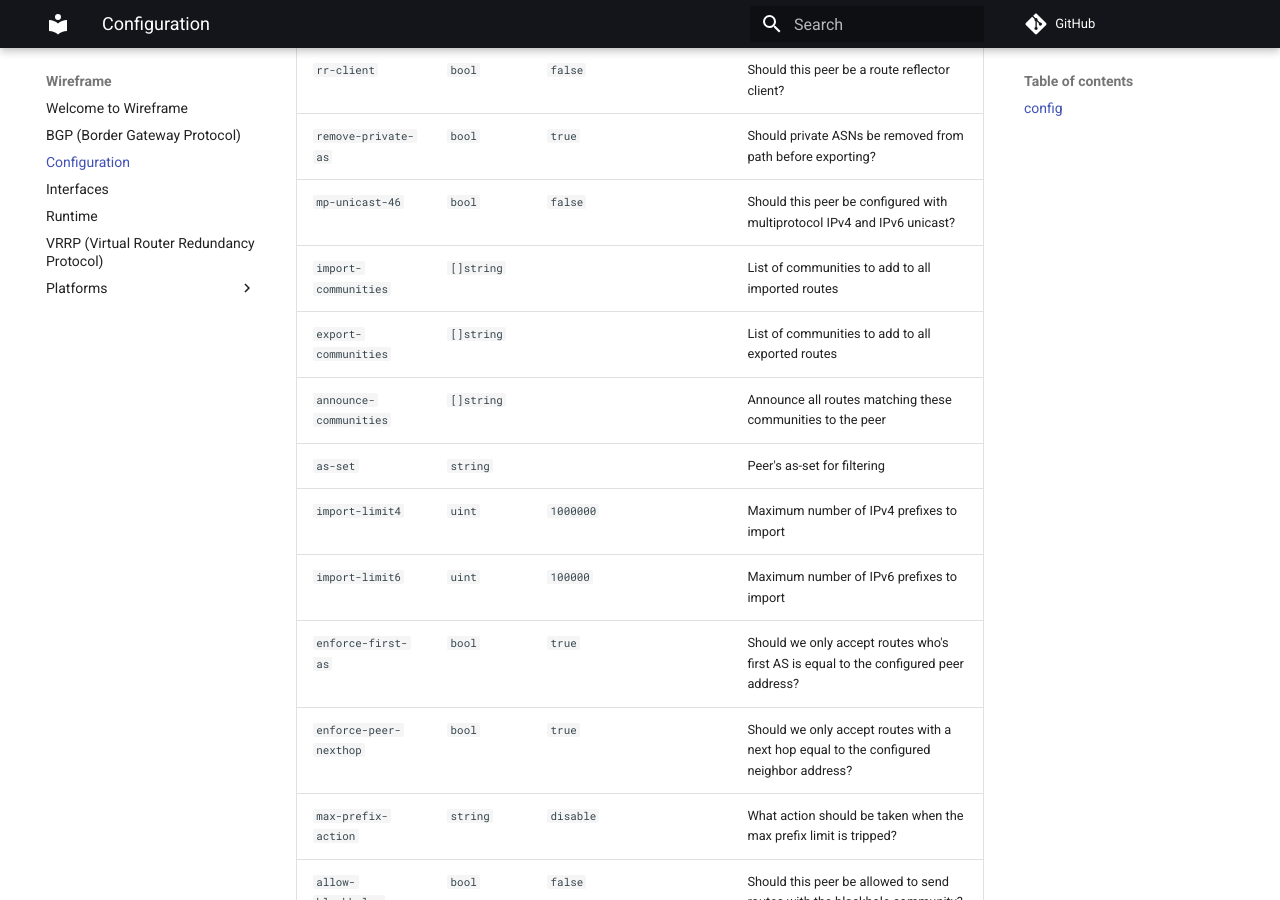
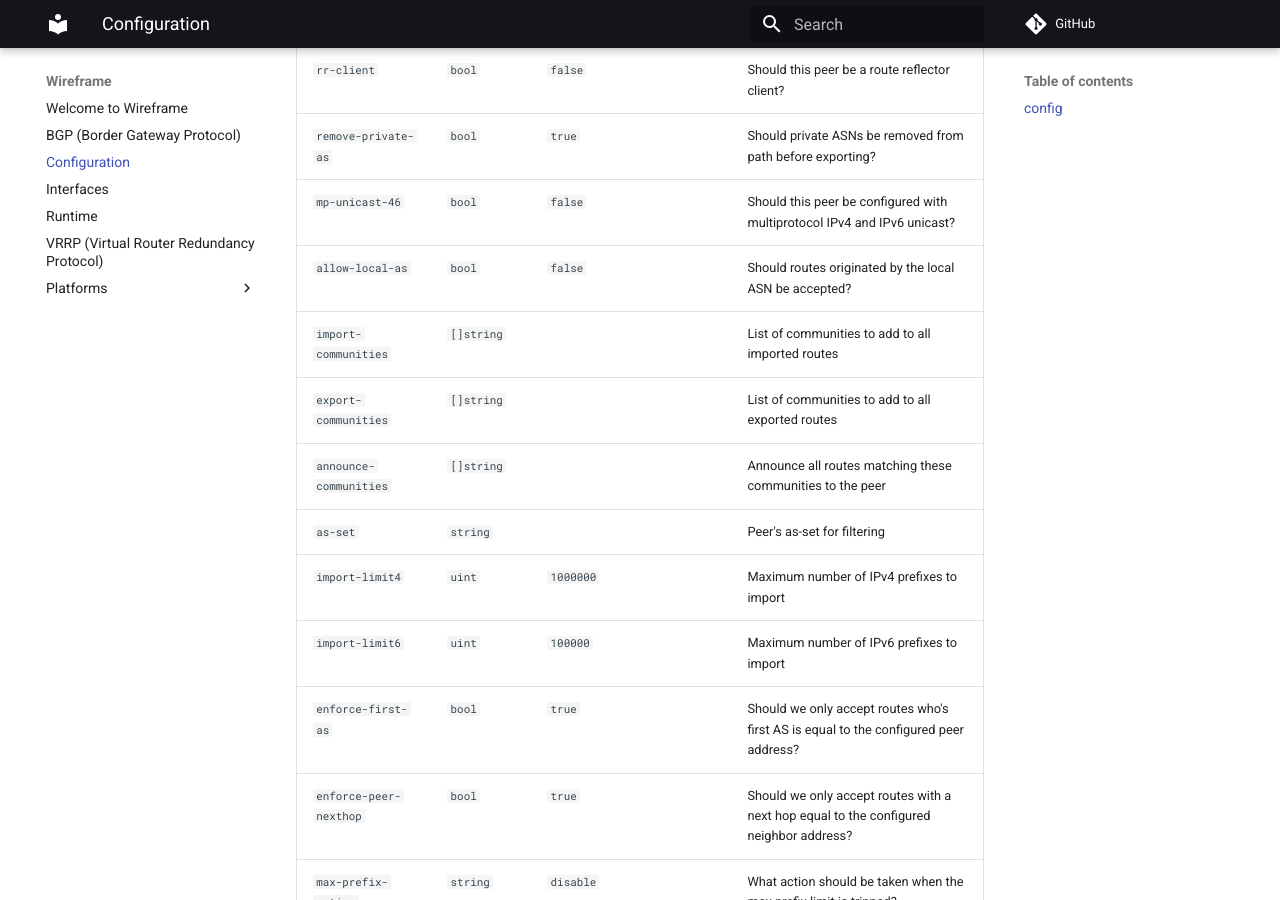
Before and after one commit to natesales/pathvector, an MkDocs documentation site: the page built from docs/configuration.md, in a window 1280 px wide and 900 px high, scrolled down 2272 px. Built offline with MkDocs 1.6.1 and Material for MkDocs 9.7.7, drawn with Linux system fonts in a browser that asks for light colours; comment, search, counter and statistics services are not loaded; some of the changed text lies outside the part shown.

Commit message:
ci: go generate

```diff
--- a/docs/configuration.md
+++ b/docs/configuration.md
@@ -46,6 +46,7 @@
 | `rr-client` | `bool` | `false` |  | Should this peer be a route reflector client? |
 | `remove-private-as` | `bool` | `true` |  | Should private ASNs be removed from path before exporting? |
 | `mp-unicast-46` | `bool` | `false` |  | Should this peer be configured with multiprotocol IPv4 and IPv6 unicast? |
+| `allow-local-as` | `bool` | `false` |  | Should routes originated by the local ASN be accepted? |
 | `import-communities` | `[]string` |  |  | List of communities to add to all imported routes |
 | `export-communities` | `[]string` |  |  | List of communities to add to all exported routes |
 | `announce-communities` | `[]string` |  |  | Announce all routes matching these communities to the peer |
@@ -96,6 +97,7 @@
 | `rr-client` | `bool` | `false` |  | Should this peer be a route reflector client? |
 | `remove-private-as` | `bool` | `true` |  | Should private ASNs be removed from path before exporting? |
 | `mp-unicast-46` | `bool` | `false` |  | Should this peer be configured with multiprotocol IPv4 and IPv6 unicast? |
+| `allow-local-as` | `bool` | `false` |  | Should routes originated by the local ASN be accepted? |
 | `import-communities` | `[]string` |  |  | List of communities to add to all imported routes |
 | `export-communities` | `[]string` |  |  | List of communities to add to all exported routes |
 | `announce-communities` | `[]string` |  |  | Announce all routes matching these communities to the peer |
```
